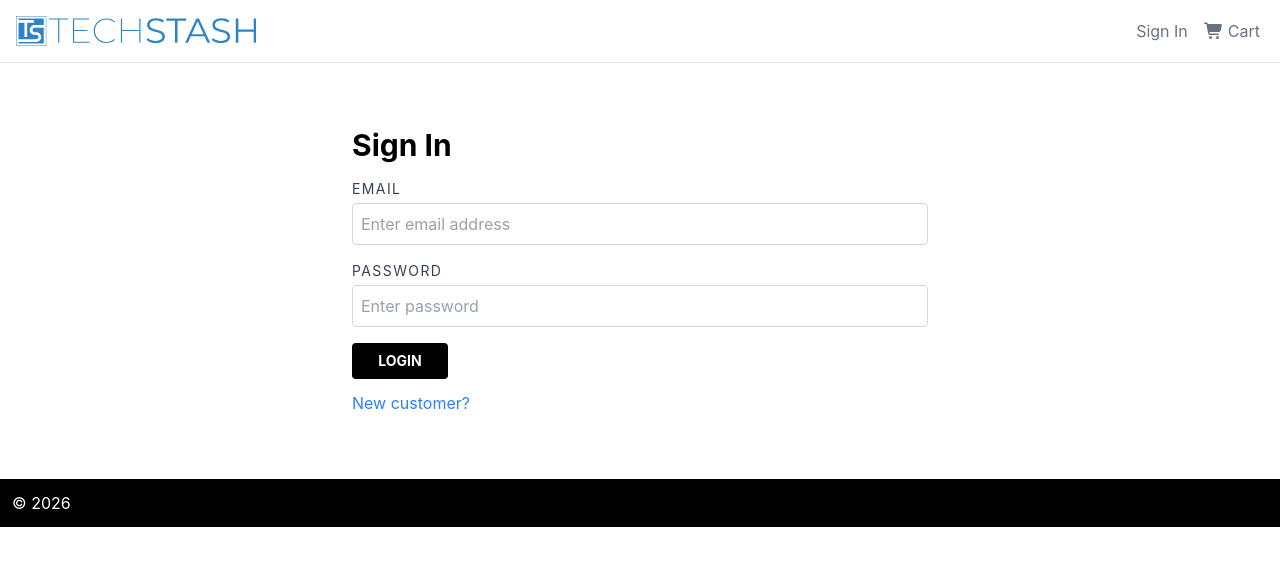
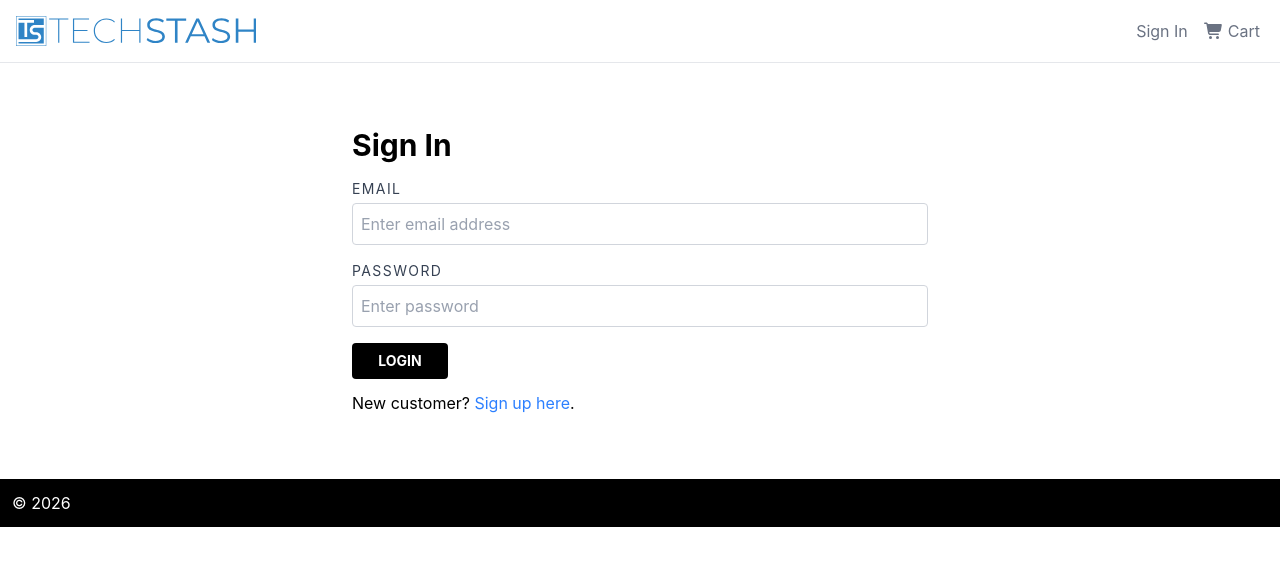
Before and after one commit to ImageMagician/ecommerce-demo, a React (Vite) app in the folder frontend/: page /login in a window 1280 px wide. Shown: the top 566 px of the page. Built offline with nearby package versions, Linux system fonts and the light colour scheme.

Commit message:
LoginScreen.tsx: fixed link to register

```diff
--- a/frontend/src/screens/LoginScreen.tsx
+++ b/frontend/src/screens/LoginScreen.tsx
@@ -87,7 +87,7 @@ const LoginScreen = () => {
                     </button>
                 </div>
                 <p>
-                    <Link to={ redirect ? `/register?redirect=${ redirect }` : '/register' } className="hover:underline text-blue-500 hover:text-blue-600">New customer?</Link>
+                    New customer? <Link to={ redirect ? `/register?redirect=${ redirect }` : '/register' } className="hover:underline text-blue-500 hover:text-blue-600">Sign up here</Link>.
                 </p>
             </form>
         </FormContainer>
```
